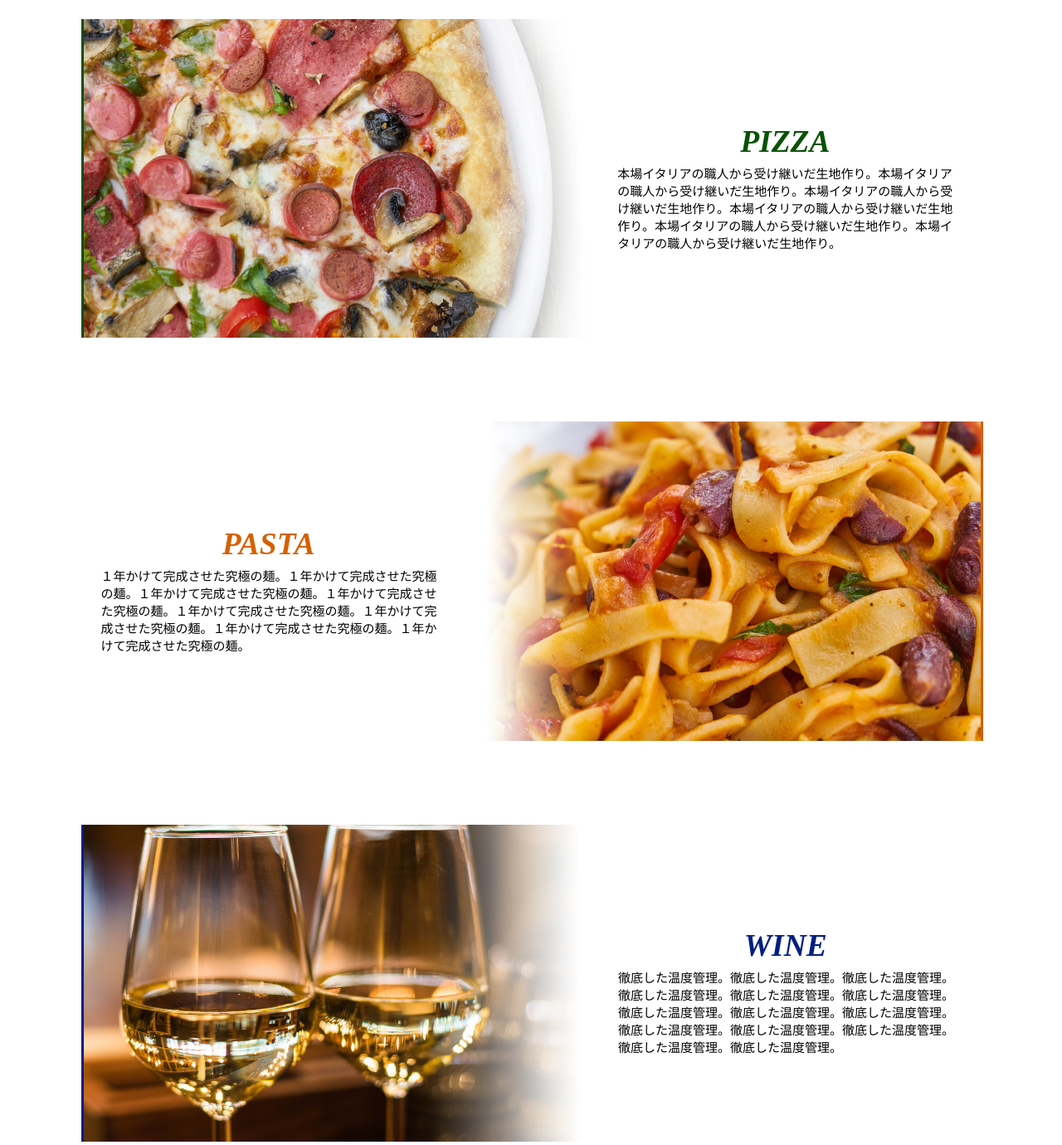
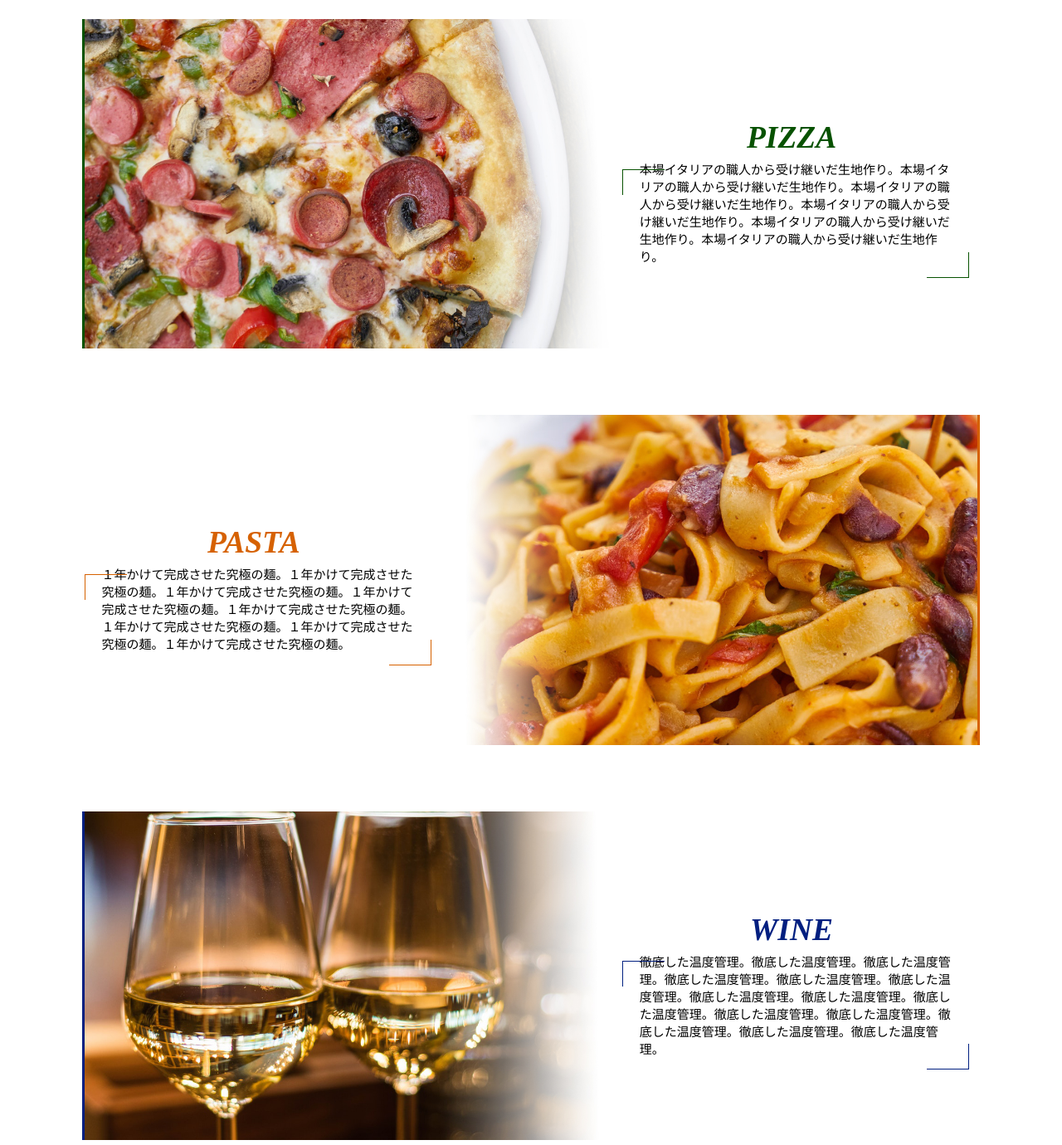
Before and after one commit to Tomo-create/Portfolio, a plain HTML site: page index.html in a window 1280 px wide. Shown: the part 2180-3560 px from the top of the page at 83% size. Drawn offline with nearby package versions, Linux system fonts and the light colour scheme; a script that the page names is missing.

Commit message:
HTML/CSS一旦終了。

```diff
--- a/CSS/style.css
+++ b/CSS/style.css
@@ -98,43 +98,10 @@ main {
     color: #7a7a7a;
 }
 
-/* ▼ヘッダーメニューと被らないように▼ */
-article {
+
+article {/* ▼ヘッダーメニューと被らないように▼ */
     padding-top: 60px;
 }
-
-/* #concept::before {
-    content: "";
-    display: block;
-    height: 8rem;
-    margin-top: -8rem;
-    visibility: hidden;
-}
-#menu::before {
-    content: "";
-    display: block;
-    height: 8rem;
-    margin-top: -8rem;
-    visibility: hidden;
-}
-#feature::before {
-    content: "";
-    display: block;
-    height: 8rem;
-    margin-top: -8rem;
-    visibility: hidden;
-}
-#access::before {
-    content: "";
-    display: block;
-    height: 8rem;
-    margin-top: -8rem;
-    visibility: hidden;
-} */
-/* ▲ヘッダーメニューと被らないように▲ */
-
-/* ▲ここまで全体的なやつ▲ */
-
 
 .concept-flex {
     display: flex;
@@ -143,14 +110,14 @@ article {
 }
 
 .concept-flex img{
-    margin-left: 5%;
+    margin-left: 3%;
     margin-right: 5%;
     width: 35%;
     min-width: 400px;
 }
 
 .concept-text {
-    margin-right: 5%;
+    margin-right: 3%;
 }
 
 .concept h2 {
@@ -180,7 +147,7 @@ article {
 .concept-text:before{
     border-left: solid 1px #fcba03;
     border-top: solid 1px #fcba03;
-    top:0;
+    top:60px;
     left: -10px;
 }
 .concept-text:after{
@@ -189,16 +156,12 @@ article {
     bottom:0;
     right: -10px;
 }
-.concept-text p {
-    margin: 0;
-    padding: 0;
-}
 /* ▲鍵カッコ▲ */
 
 .menu-flex {
     display: flex;
     align-items: center;
-    margin-bottom: 100px;
+    margin-bottom: 80px;
 }
 
 .flex-reverse {
@@ -210,8 +173,8 @@ article {
     text-align: center;
 }
 
-.food-menu h2 i{ /* 位置微調整 */
-    padding-right: 10px;
+.food-menu h2 i{/* 位置微調整 */
+    padding-right: 20px;
 }
 
 .food-menu p {
@@ -219,14 +182,15 @@ article {
 }
 
 .food-menu img {
-    margin-left: 5%;
-    margin-right: 5%;
-    width: 90%;
+    margin-left: 3%;
+    margin-right: 3%;
+    width: 55%;
 }
 
 .food-menu img:hover{
     opacity: 0.6;
     transition-duration: 0.3s;
+    cursor: pointer;
 }
 
 .pizza-menu img {
@@ -264,50 +228,83 @@ article {
     color: #001f80;
 }
 
-/* 廃案だけど一応とってある */
-/* .menu-text h2 {
+/* ▼鍵カッコ▼ */
+.pizza-menu>.menu-text {
     position: relative;
     padding:0.25em 1em;
 }
-.menu-text h2::after {
-    content: "";
-    border-bottom: 1px solid #aaa;
-    width: 200px;
-    height: 0px;
+.pizza-menu>.menu-text:before,
+.pizza-menu>.menu-text:after{
+    content:'';
+    width: 50px;
+    height: 30px;
     position: absolute;
     display: inline-block;
-    bottom: 40px;
-    left: 20px;
-} */
+}
+.pizza-menu>.menu-text:before{
+    border-left: solid 1px #075200;
+    border-top: solid 1px #075200;
+    top:80px;
+    left: -20px;
+}
+.pizza-menu>.menu-text:after{
+    border-right: solid 1px #075200;
+    border-bottom: solid 1px #075200;
+    bottom:-15px;
+    right: -10px;
+}
 
-/* ▼鍵カッコ▼ */
-/* .menu-text {
+/* ▼PASTA▼ */
+.pasta-menu>.menu-text {
     position: relative;
     padding:0.25em 1em;
 }
-.menu-text:before,.menu-text:after{
+.pasta-menu>.menu-text:before,
+.pasta-menu>.menu-text:after{
     content:'';
-    width: 120px;
-    height: 0px;
+    width: 50px;
+    height: 30px;
     position: absolute;
     display: inline-block;
 }
-.menu-text:before{
-    border-left: solid 1px #aaa;
-    border-top: solid 1px #aaa;
-    top:30px;
-    left: auto;
+.pasta-menu>.menu-text:before{
+    border-left: solid 1px #d66100;
+    border-top: solid 1px #d66100;
+    top:80px;
+    left: -20px;
 }
-.menu-text:after{
-    border-right: solid 1px #aaa;
-    border-bottom: solid 1px #aaa;
-    bottom: -35px;
-    right: auto;
+.pasta-menu>.menu-text:after{
+    border-right: solid 1px #d66100;
+    border-bottom: solid 1px #d66100;
+    bottom:-15px;
+    right: -10px;
 }
-.menu-text p {
-    margin: 0;
-    padding: 0;
-} */
+
+/* ▼WINE▼ */
+.wine-menu>.menu-text {
+    position: relative;
+    padding:0.25em 1em;
+}
+.wine-menu>.menu-text:before,
+.wine-menu>.menu-text:after{
+    content:'';
+    width: 50px;
+    height: 30px;
+    position: absolute;
+    display: inline-block;
+}
+.wine-menu>.menu-text:before{
+    border-left: solid 1px #001f80;
+    border-top: solid 1px #001f80;
+    top:80px;
+    left: -20px;
+}
+.wine-menu>.menu-text:after{
+    border-right: solid 1px #001f80;
+    border-bottom: solid 1px #001f80;
+    bottom:-15px;
+    right: -10px;
+}
 /* ▲鍵カッコ▲ */
 
 .feature-flex {
@@ -315,18 +312,15 @@ article {
     justify-content: center;
 }
 
-.feature-flex a {
+.feature-flex img {
     margin: 0 3%;
-    width: 25%;
+    width: 27%;
 }
 
-.feature-flex img {
-    width: 100%;
-}
-
-.feature-flex a:hover {
+.feature-flex img:hover {
     opacity: 0.6;
     transition-duration: 0.3s;
+    cursor: pointer;
 }
 
 .access-flex {
@@ -354,8 +348,7 @@ article {
 
 /* フッター */
 footer {
-    padding-top: 60px;
-    padding-bottom: 20px;
+    padding: 30px 0 20px;
     background-color: #f0f0f0;
 }
 
--- a/index.html
+++ b/index.html
@@ -44,21 +44,21 @@
             <div class="heading"><h1>MENU</h1></div>
             <div class="jaheading"><h1>メニュー</h1></div>
             <section class="pizza-menu menu-flex">
-                <a href="#menu"><img src="img/pizza-only.jpg" alt="pizza-img"></a>
+                <img src="img/pizza-only.jpg" alt="pizza-img">
                 <section class="menu-text">
                     <h2><i>PIZZA</i></h2>
                     <p>本場イタリアの職人から受け継いだ生地作り。本場イタリアの職人から受け継いだ生地作り。本場イタリアの職人から受け継いだ生地作り。本場イタリアの職人から受け継いだ生地作り。本場イタリアの職人から受け継いだ生地作り。本場イタリアの職人から受け継いだ生地作り。</p>
                 </section>
             </section>
             <section class="pasta-menu menu-flex flex-reverse">
-                <a href="#menu"><img src="img/pasta-only.jpg" alt="pasta-img"></a>
+                <img src="img/pasta-only.jpg" alt="pasta-img">
                 <section class="menu-text">
                     <h2><i>PASTA</i></h2>
                     <p>１年かけて完成させた究極の麺。１年かけて完成させた究極の麺。１年かけて完成させた究極の麺。１年かけて完成させた究極の麺。１年かけて完成させた究極の麺。１年かけて完成させた究極の麺。１年かけて完成させた究極の麺。１年かけて完成させた究極の麺。</p>
                 </section>
             </section>
             <section class="wine-menu menu-flex">
-                <a href="#menu"><img src="img/wine-only.jpg" alt="wine-img"></a>
+                <img src="img/wine-only.jpg" alt="wine-img">
                 <section class="menu-text">
                     <h2><i>WINE</i></h2>
                     <p>徹底した温度管理。徹底した温度管理。徹底した温度管理。徹底した温度管理。徹底した温度管理。徹底した温度管理。徹底した温度管理。徹底した温度管理。徹底した温度管理。徹底した温度管理。徹底した温度管理。徹底した温度管理。徹底した温度管理。徹底した温度管理。</p>
@@ -69,9 +69,9 @@
             <div class="heading"><h1>FEATURE</h1></div>
             <div class="jaheading"><h1>食材へのこだわり</h1></div>
             <article class="feature-flex">
-                <a href="#feature"><img src="img/feature-salt.jpg"></a>
-                <a href="#feature"><img src="img/feature-oil.jpg"></a>
-                <a href="#feature"><img src="img/feature-flour.jpg"></a>
+                <img src="img/feature-salt.jpg">
+                <img src="img/feature-oil.jpg">
+                <img src="img/feature-flour.jpg">
             </article>
         </article>
         <article id="access" class="access blank">
```
